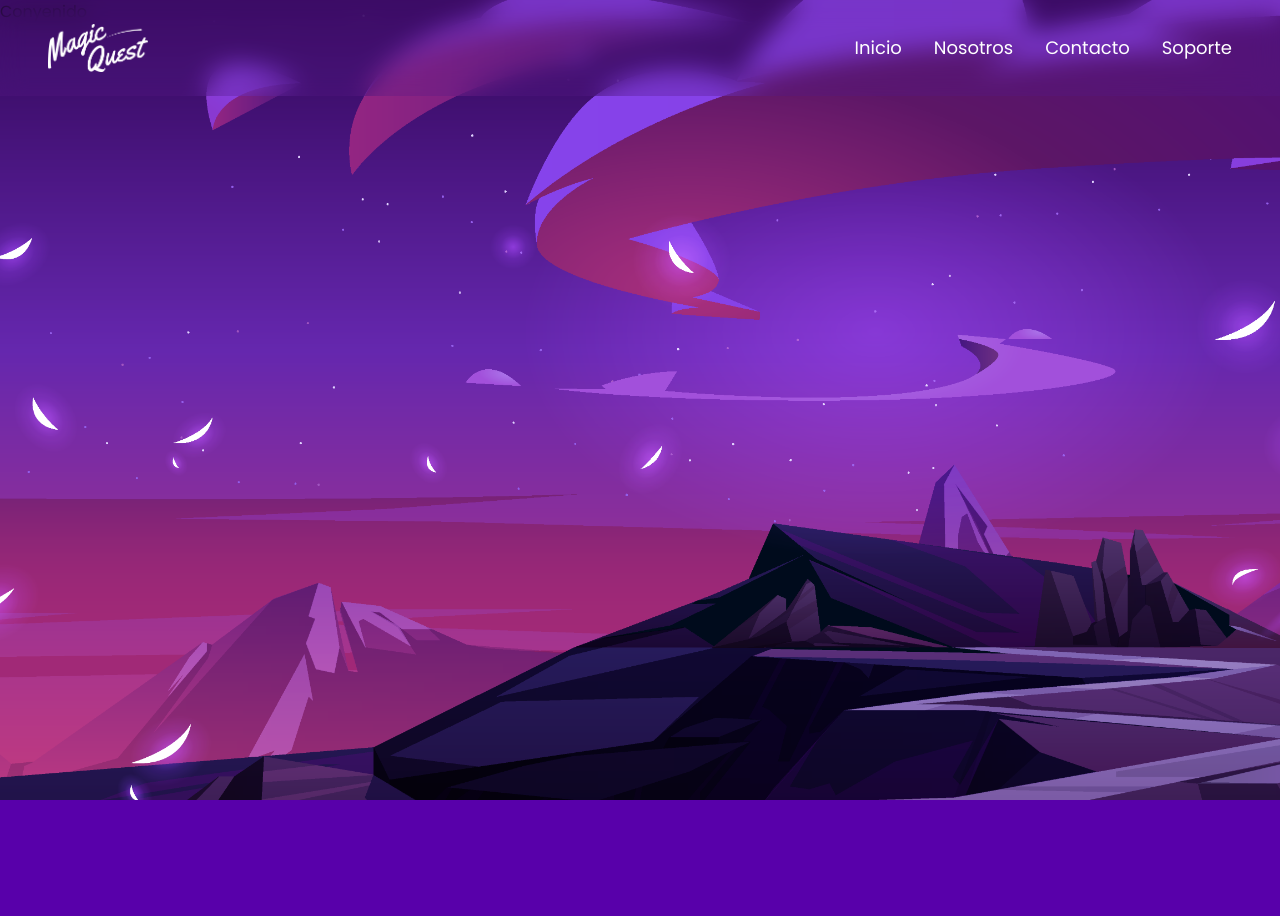
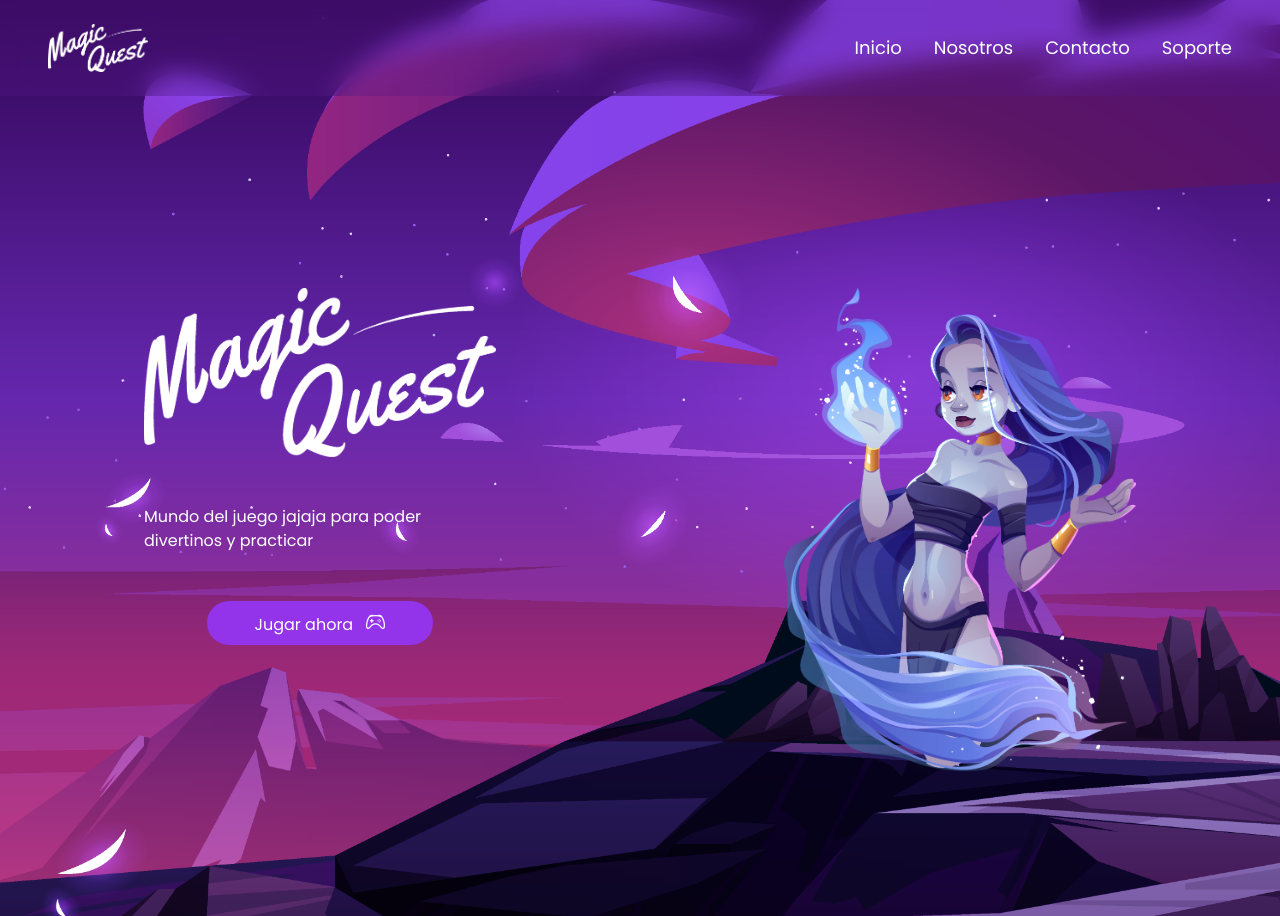
Before and after one commit to CarolinaOM/landing-react, a React app: page / in a window 1280 px wide. Before the commit the page ends 800 px from the top, so only its background shows below. Built offline with nearby package versions, Linux system fonts and the light colour scheme; the HTML template or start-up script is replaced by a standard one.

Commit message:
contenido de hero

```diff
--- a/src/components/Hero/Hero.jsx
+++ b/src/components/Hero/Hero.jsx
@@ -1,10 +1,32 @@
 import React from 'react'
+import Personaje from "../../assets/Personaje.png"
+import Logo from "../../assets/Logo.png"
 
 const Hero = () => {
   return (
-    <div>
-      Conyenido
-    </div>
+    <section className='mt-36'>
+
+      <div className='grid grid-cols-1 md:grid-cols-2'>
+
+          {/* Textos y descripcion */}
+          <div className='p-10 sm:p-10 md:p-15 lg:p-30 xl:p-36'>
+            <img src={Logo} alt='Logo del juego'/>
+            <p className='py-12 text-white'>
+              Mundo del juego jajaja para poder divertinos y practicar
+            </p>
+            <div className='flex justify-center g'>
+              <a className='bg-purple-600 py-2 px-12 text-white rounded-3xl hover:bg-purple-700 transition-all duration-300 items-center cursor-pointer'>
+                Jugar ahora <i className="bi bi-controller text-xl ml-2"></i></a>
+            </div>
+          </div>
+
+          {/*Imagen*/}
+          <div className='p-10 sm:p-10 md:p-15 lg:p-30 xl:p-36'>
+            <img  src={Personaje} alt='Personaje del Juego' />
+          </div>
+
+      </div>
+    </section>
   )
 }
 
```
